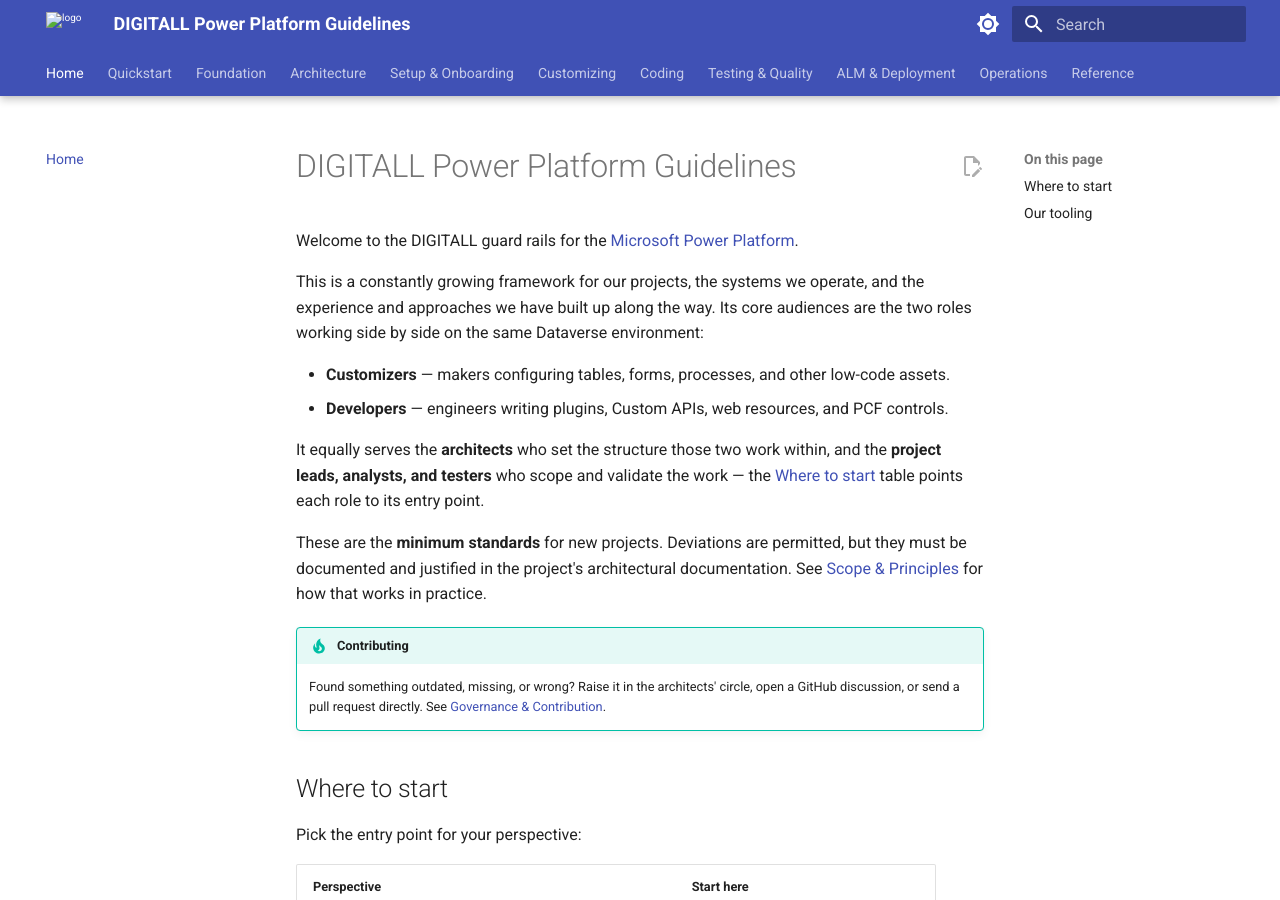
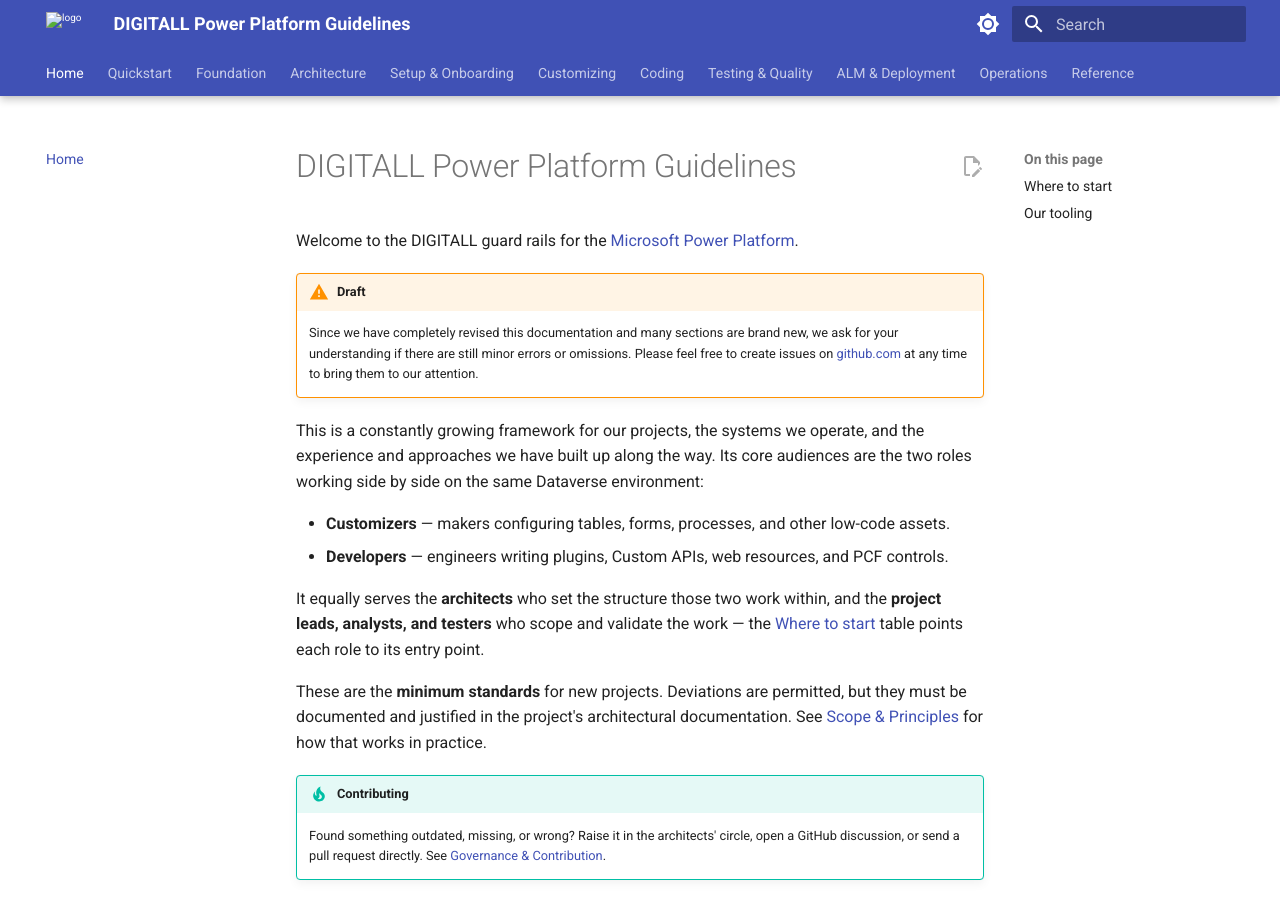
Before and after one commit to DIGITALLNature/DIGITALLNature.github.io, an MkDocs documentation site: the page built from docs/index.md, in a window 1280 px wide and 900 px high. Built offline with MkDocs 1.6.1 and Material for MkDocs 9.7.7, drawn with Linux system fonts in a browser that asks for light colours; the version menu is left out.

Commit message:
feat: Draft info

```diff
--- a/docs/index.md
+++ b/docs/index.md
@@ -1,6 +1,9 @@
 # DIGITALL Power Platform Guidelines
 
 Welcome to the DIGITALL guard rails for the [Microsoft Power Platform](https://learn.microsoft.com/en-us/power-platform/).
+
+!!! warning "Draft"
+    Since we have completely revised this documentation and many sections are brand new, we ask for your understanding if there are still minor errors or omissions. Please feel free to create issues on [github.com](https://github.com/DIGITALLNature/DIGITALLNature.github.io/issues) at any time to bring them to our attention.
 
 This is a constantly growing framework for our projects, the systems we operate, and the
 experience and approaches we have built up along the way. Its core audiences are the two roles
```
